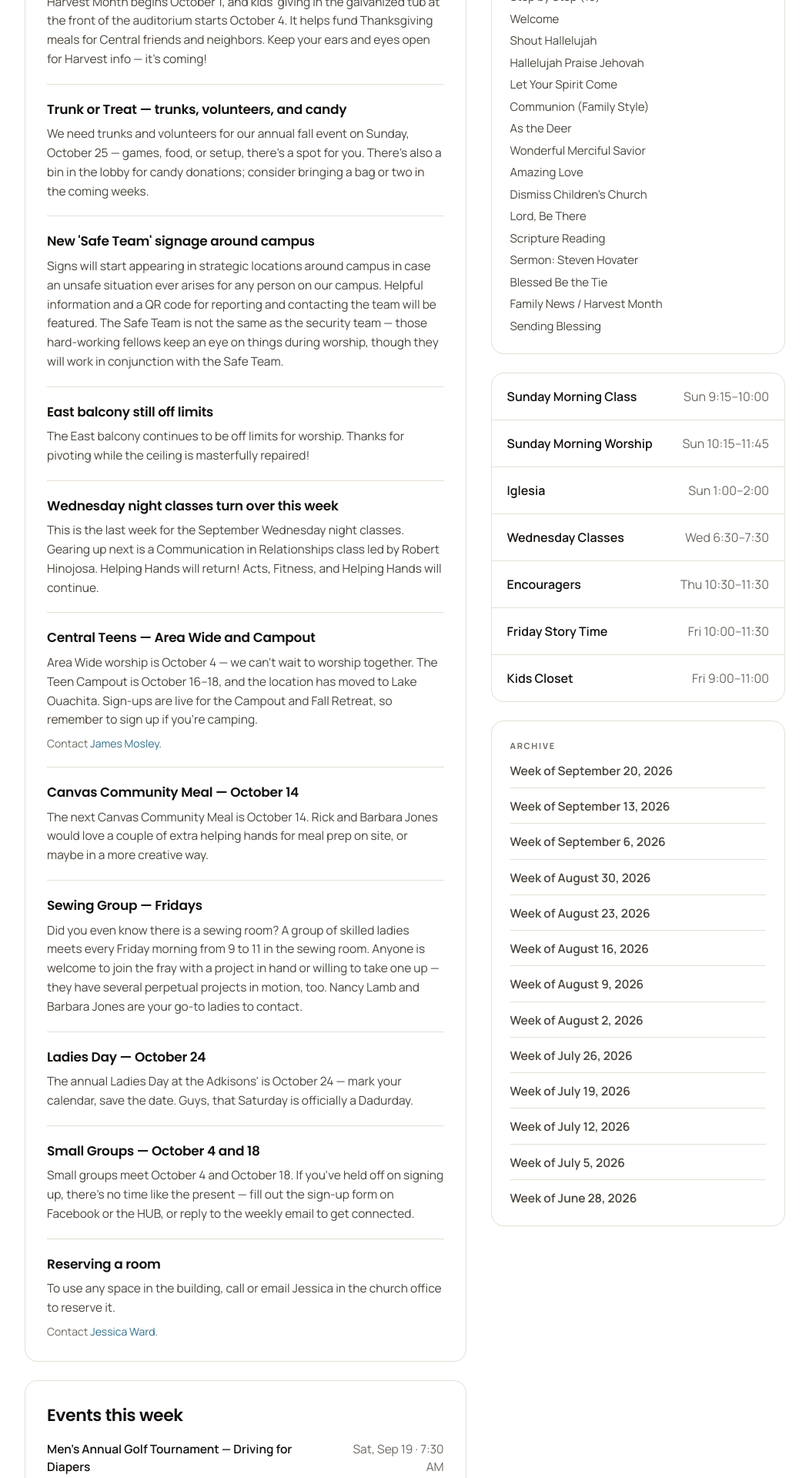
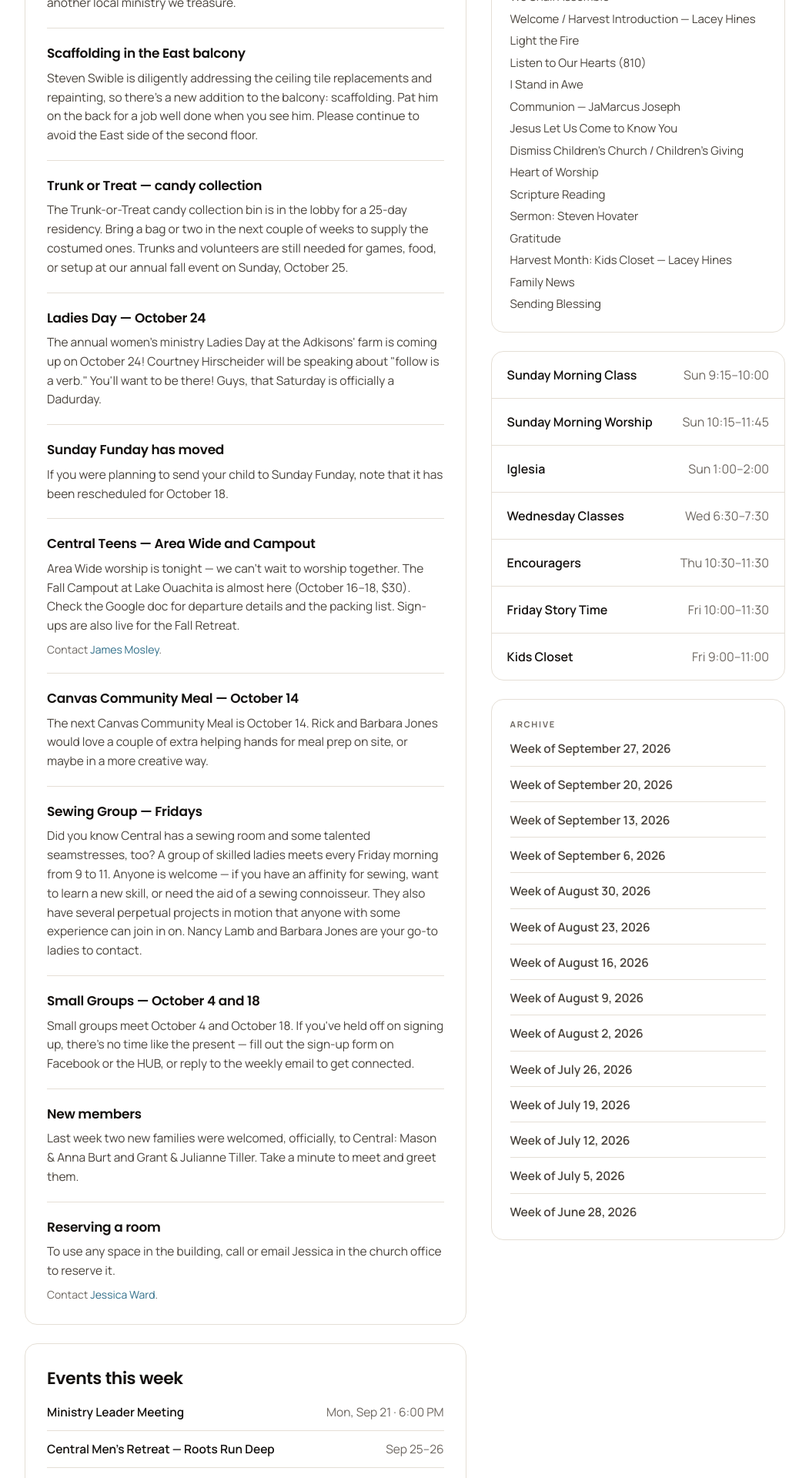
Before and after one commit to tmcmanus1994/central-church, a Next.js app: page /bulletin in a window 1280 px wide. Shown: the part 660-2580 px from the top of the page at 77% size, without its empty margins (114-1165 px from the left). Built offline with nearby package versions, Linux system fonts and the light colour scheme.

Commit message:
Bulletin update — October 4, 2026
Co-Authored-By: Claude Sonnet 5.5 <noreply@anthropic.com>

```diff
--- /dev/null
+++ b/runs/2026-10-04-summary.md
@@ -0,0 +1,24 @@
+# Bulletin update — October 4, 2026
+
+Sources: email "Weekly Bulletin 10.04.26" (Jessica Ward) and the attached PDF `Weekly_Bulletin_100426.pdf`.
+
+## What changed
+- `weekOf` → October 4, 2026; September 27 prepended to `archive`.
+- Announcements rewritten from the email: Harvest Month (Kids Closet focus, Lacey Hines), East balcony scaffolding, Trunk or Treat candy bin, Ladies Day (speaker and "follow is a verb"), Sunday Funday moved to October 18. From the PDF (email silent): Teens Area Wide and Campout ($30, Lake Ouachita), Canvas meal Oct 14, Sewing Group, small groups, new members, room reservations.
+- Dropped announcements that are now past: hygiene drive, Safe Team signage, Wednesday class turnover.
+- Ongoing: Encouragers detail now says Romans has kicked off (email).
+- Wednesday classes (PDF): Communication in Relationships renamed "Healthy Communication in Relationships" with room and description; "3M's" replaced by "Run the Race" (same gym slot, six weeks, now Andrew Cheffins & Josh Ward); Helping Hands "returns this week" wording removed.
+- Order of worship updated from the PDF.
+- Events: Sunday Funday moved from Oct 4 to Oct 18 (slug now `sunday-funday-oct18`); Ladies Day updated (Adkisons' farm, speaker); Harvest Month description updated. Removed as more than 14 days past: Men's Golf Tournament (Sep 19).
+
+## Left out
+- 3 items added to `withheldFromBulletin`: November shower dates for four members (member-personal), one additional expecting-mother entry, and one new-baby birth announcement (member-personal). Health, bereavement, personal-email, and giving items from the PDF were already covered by existing entries. `giving`, `prayer`, and `bulletinPolicy` untouched.
+- "New Wednesday Classes, Oct 6" from the PDF's Looking Ahead was left out as ambiguous: October 6, 2026 is a Tuesday, and Wednesday classes meet on the 7th.
+
+## Contradictions / double-check
+- No email-vs-PDF factual contradictions; both agree Sunday Funday moved to October 18.
+- The Oct 6 date issue above: please check with the office whether it should be Oct 7.
+- Existing public event `e-durey-baby-shower` (Nov 15) is a shower listed publicly, which conflicts with policy. Not removed (not a permitted removal); still needs a human decision, as flagged last week.
+- Judgment calls: new members (Burt and Tiller families) are named in an announcement; the baby birth announcement is withheld as a new-baby item. Confirm both are the right call.
+- "3M's" → "Run the Race" is inferred from the matching description and slot in the PDF.
+- Stale and unaddressed (sources silent): Book Study, Sunday classes, Share, CoParenting class entries.
--- a/src/content/bulletin-events.ts
+++ b/src/content/bulletin-events.ts
@@ -30,17 +30,6 @@ export interface BulletinEvent extends ChurchEvent {
 
 export const bulletinEvents: BulletinEvent[] = [
   {
-    slug: "mens-golf-tournament",
-    title: "Men's Annual Golf Tournament — Driving for Diapers",
-    start: "2026-09-19T07:30:00-05:00",
-    location: "Rebsamen Golf Course, Little Rock, AR",
-    offsite: true,
-    description:
-      "Fellowship, fun, and a little friendly frustration on the course. Entry fee includes a pack of size 5 diapers for Kids Closet, and additional packs shave strokes off the score of the golfer you're supporting — label your pack with their name to get the credit. Donations accepted through Wednesday, September 16.",
-    tag: "All Church",
-    aliases: ["Driving for Diapers"],
-  },
-  {
     slug: "mens-retreat",
     title: "Central Men's Retreat — Roots Run Deep",
     start: "2026-09-25T00:00:00-05:00",
@@ -72,13 +61,13 @@ export const bulletinEvents: BulletinEvent[] = [
     allDay: true,
     location: "823 W 6th St, Little Rock",
     description:
-      "Kids' giving in the galvanized tub at the front of the auditorium helps fund Thanksgiving meals for Central friends and neighbors. Weekly giving starts October 4.",
+      "Kids' giving in the galvanized tub at the front of the auditorium each Sunday helps fund Thanksgiving meals for Central friends and neighbors. The first Sunday, October 4, focuses on Kids Closet with Lacey Hines.",
     tag: "All Church",
   },
   {
-    slug: "sunday-funday-oct4",
+    slug: "sunday-funday-oct18",
     title: "Sunday Funday",
-    start: "2026-10-04T09:00:00-05:00",
+    start: "2026-10-18T09:00:00-05:00",
     allDay: true,
     location: "Central Kids Wing",
     description: "A morning of games and fun for Central Kids.",
@@ -130,9 +119,9 @@ export const bulletinEvents: BulletinEvent[] = [
     title: "Ladies Day",
     start: "2026-10-24T09:00:00-05:00",
     allDay: true,
-    location: "The Adkisons' Home",
+    location: "The Adkisons' Farm",
     offsite: true,
-    description: "Central's annual Ladies Day, hosted at the Adkisons'. Save the date!",
+    description: "Central's annual women's ministry Ladies Day at the Adkisons' farm. Courtney Hirscheider will speak on \"follow is a verb.\"",
     tag: "All Church",
   },
   {
@@ -342,6 +331,18 @@ export const withheldFromBulletin: { item: string; reason: string }[] = [
   },
   { item: "Weekly offering and budget figures", reason: "internal finances" },
   {
+    item: "November baby showers — Bailey McManus (Nov 1, gym alcove), Caylie Mosley (Nov 7, at a member's home), Meika Pratt (Nov 8, gym alcove), Emelia Duréy (Nov 15, gym alcove)",
+    reason: "member-personal",
+  },
+  {
+    item: "Kelsey Swearengen — expecting, March",
+    reason: "member-personal, no public shower date given",
+  },
+  {
+    item: "Trace and Sarah Laffoon — baby born September 28",
+    reason: "member-personal family news, consistent with the shower and expecting-mother entries",
+  },
+  {
     item: "Service members list — Tevin Patillo, Chris McNair, Cornelius Hood, Kyla Jeter",
     reason:
       "names members' family relations (incl. Travelle's own sister); held back for his call on whether to publish",
--- a/src/content/bulletin.ts
+++ b/src/content/bulletin.ts
@@ -78,37 +78,33 @@ export interface Bulletin {
 }
 
 export const bulletin: Bulletin = {
-  weekOf: "September 27, 2026",
+  weekOf: "October 4, 2026",
 
   announcements: [
     {
-      title: "City Connections hygiene drive — last week",
-      body: "This is the last week to bring September hygiene items. Drop them in the collection bin in the lobby — we collect, City Connections delivers to students and families in local Little Rock schools. Donations are also welcome through our giving portal if that's easier.",
+      title: "It's Harvest Month!",
+      body: "Each Sunday brings the sweet clanging of coins in the galvanized tub as the children race to the front of the auditorium with their offering. Their collection will fund food items for Thanksgiving meals for friends and neighbors of Central. This first Sunday of Harvest focuses on a local ministry near and dear to our hearts — Kids Closet! Lacey Hines will share information and updates from this year and goals for 2027. In the next few weeks we'll hear from our mission teams from around the world and another local ministry we treasure.",
     },
     {
-      title: "Kids Harvest is coming",
-      body: "Harvest Month begins October 1, and kids' giving in the galvanized tub at the front of the auditorium starts October 4. It helps fund Thanksgiving meals for Central friends and neighbors. Keep your ears and eyes open for Harvest info — it's coming!",
+      title: "Scaffolding in the East balcony",
+      body: "Steven Swible is diligently addressing the ceiling tile replacements and repainting, so there's a new addition to the balcony: scaffolding. Pat him on the back for a job well done when you see him. Please continue to avoid the East side of the second floor.",
     },
     {
-      title: "Trunk or Treat — trunks, volunteers, and candy",
-      body: "We need trunks and volunteers for our annual fall event on Sunday, October 25 — games, food, or setup, there's a spot for you. There's also a bin in the lobby for candy donations; consider bringing a bag or two in the coming weeks.",
+      title: "Trunk or Treat — candy collection",
+      body: "The Trunk-or-Treat candy collection bin is in the lobby for a 25-day residency. Bring a bag or two in the next couple of weeks to supply the costumed ones. Trunks and volunteers are still needed for games, food, or setup at our annual fall event on Sunday, October 25.",
       href: "https://links.breezechms.com/ls/click?upn=u001.I1QWnEUjRQZmeILWJHEKPU4O4vzzz8eV-2BGcq3KM7D2Uewf1tcPqQEO5kTANtgBiKnuZt0OMW4pla3cuasSKqaA-3D-3Dwzii_Ku09AMy-2B3ZRmoeP2WV7CZI-2BJM-2Fi0nwKLi1tQUOIAw-2FicUOU25O2ryf-2BhNjP62rjZtVnPWhsN-2Fuuz253MmgKCBmCZsnQvBxp0BIrqUv5tPmnXjk9qmjuTe-2F0pBiSW4a1Q2v0IFLiRHGf1eP3ENQCi0xbxQI9JqeCVGBhbOfE2Hpk1um-2FQAWQCHnGWb4WRCD9rcfT39PlgeIrNP5AAgHoasH7u0dma-2BISShTTqVdN7Q9BCJXoaM7p5up6l6-2BGTiQBgVNHNTgMuun59fqXgpXmvJm0erT5mI7EaB5VWOMfzP3bfJxBlQWfAIRNQW43lpZWt",
     },
     {
-      title: "New 'Safe Team' signage around campus",
-      body: "Signs will start appearing in strategic locations around campus in case an unsafe situation ever arises for any person on our campus. Helpful information and a QR code for reporting and contacting the team will be featured. The Safe Team is not the same as the security team — those hard-working fellows keep an eye on things during worship, though they will work in conjunction with the Safe Team.",
+      title: "Ladies Day — October 24",
+      body: "The annual women's ministry Ladies Day at the Adkisons' farm is coming up on October 24! Courtney Hirscheider will be speaking about \"follow is a verb.\" You'll want to be there! Guys, that Saturday is officially a Dadurday.",
     },
     {
-      title: "East balcony still off limits",
-      body: "The East balcony continues to be off limits for worship. Thanks for pivoting while the ceiling is masterfully repaired!",
-    },
-    {
-      title: "Wednesday night classes turn over this week",
-      body: "This is the last week for the September Wednesday night classes. Gearing up next is a Communication in Relationships class led by Robert Hinojosa. Helping Hands will return! Acts, Fitness, and Helping Hands will continue.",
+      title: "Sunday Funday has moved",
+      body: "If you were planning to send your child to Sunday Funday, note that it has been rescheduled for October 18.",
     },
     {
       title: "Central Teens — Area Wide and Campout",
-      body: "Area Wide worship is October 4 — we can't wait to worship together. The Teen Campout is October 16–18, and the location has moved to Lake Ouachita. Sign-ups are live for the Campout and Fall Retreat, so remember to sign up if you're camping.",
+      body: "Area Wide worship is tonight — we can't wait to worship together. The Fall Campout at Lake Ouachita is almost here (October 16–18, $30). Check the Google doc for departure details and the packing list. Sign-ups are also live for the Fall Retreat.",
       contact: { name: "James Mosley", email: "james@arcentralchurch.org" },
     },
     {
@@ -117,15 +113,15 @@ export const bulletin: Bulletin = {
     },
     {
       title: "Sewing Group — Fridays",
-      body: "Did you even know there is a sewing room? A group of skilled ladies meets every Friday morning from 9 to 11 in the sewing room. Anyone is welcome to join the fray with a project in hand or willing to take one up — they have several perpetual projects in motion, too. Nancy Lamb and Barbara Jones are your go-to ladies to contact.",
-    },
-    {
-      title: "Ladies Day — October 24",
-      body: "The annual Ladies Day at the Adkisons' is October 24 — mark your calendar, save the date. Guys, that Saturday is officially a Dadurday.",
+      body: "Did you know Central has a sewing room and some talented seamstresses, too? A group of skilled ladies meets every Friday morning from 9 to 11. Anyone is welcome — if you have an affinity for sewing, want to learn a new skill, or need the aid of a sewing connoisseur. They also have several perpetual projects in motion that anyone with some experience can join in on. Nancy Lamb and Barbara Jones are your go-to ladies to contact.",
     },
     {
       title: "Small Groups — October 4 and 18",
       body: "Small groups meet October 4 and October 18. If you've held off on signing up, there's no time like the present — fill out the sign-up form on Facebook or the HUB, or reply to the weekly email to get connected.",
+    },
+    {
+      title: "New members",
+      body: "Last week two new families were welcomed, officially, to Central: Mason & Anna Burt and Grant & Julianne Tiller. Take a minute to meet and greet them.",
     },
     {
       title: "Reserving a room",
@@ -151,7 +147,7 @@ export const bulletin: Bulletin = {
     {
       name: "Encouragers Class",
       when: "Thursdays at 10:30 AM, August–May",
-      detail: "Starting a study of Romans this Thursday, September 24. Meets in Fellowship East.",
+      detail: "Kicked off a study of Romans — come on and chat about it. Meets in Fellowship East.",
     },
     {
       name: "Preschool Story Time",
@@ -253,19 +249,19 @@ export const bulletin: Bulletin = {
     {
       name: "Helping Hands",
       detail:
-        "An actionable opportunity to offer support and assistance to existing Central ministries. Returns this week.",
+        "An actionable opportunity to offer support and assistance to existing Central ministries.",
       room: "SGC Upstairs, Kids Closet hallway",
     },
     {
-      name: "3M's: Mind, Muscle, Ministry",
-      detail:
-        "Physical activity meets ministry — six weeks, for anyone who wants to intentionally build strength in mind and body.",
+      name: "Run the Race",
+      detail: "Physical activity meets ministry. Meets for six weeks.",
       room: "Gym",
-      teacher: "Josh Ward",
+      teacher: "Andrew Cheffins & Josh Ward",
     },
     {
-      name: "Communication in Relationships",
-      detail: "Gearing up after this week's turnover of the September Wednesday night classes.",
+      name: "Healthy Communication in Relationships",
+      detail: "A class focusing on communication practices — the dos and don'ts — in relationships.",
+      room: "Fellowship West",
       teacher: "Robert Hinojosa",
     },
     {
@@ -290,21 +286,20 @@ export const bulletin: Bulletin = {
   ],
 
   orderOfWorship: [
-    "Step by Step (15)",
-    "Welcome",
-    "Shout Hallelujah",
-    "Hallelujah Praise Jehovah",
-    "Let Your Spirit Come",
-    "Communion (Family Style)",
-    "As the Deer",
-    "Wonderful Merciful Savior",
-    "Amazing Love",
-    "Dismiss Children's Church",
-    "Lord, Be There",
+    "We Shall Assemble",
+    "Welcome / Harvest Introduction — Lacey Hines",
+    "Light the Fire",
+    "Listen to Our Hearts (810)",
+    "I Stand in Awe",
+    "Communion — JaMarcus Joseph",
+    "Jesus Let Us Come to Know You",
+    "Dismiss Children's Church / Children's Giving",
+    "Heart of Worship",
     "Scripture Reading",
     "Sermon: Steven Hovater",
-    "Blessed Be the Tie",
-    "Family News / Harvest Month",
+    "Gratitude",
+    "Harvest Month: Kids Closet — Lacey Hines",
+    "Family News",
     "Sending Blessing",
   ],
 
@@ -343,6 +338,7 @@ export const bulletin: Bulletin = {
   ],
 
   archive: [
+    "September 27, 2026",
     "September 20, 2026",
     "September 13, 2026",
     "September 6, 2026",
```
